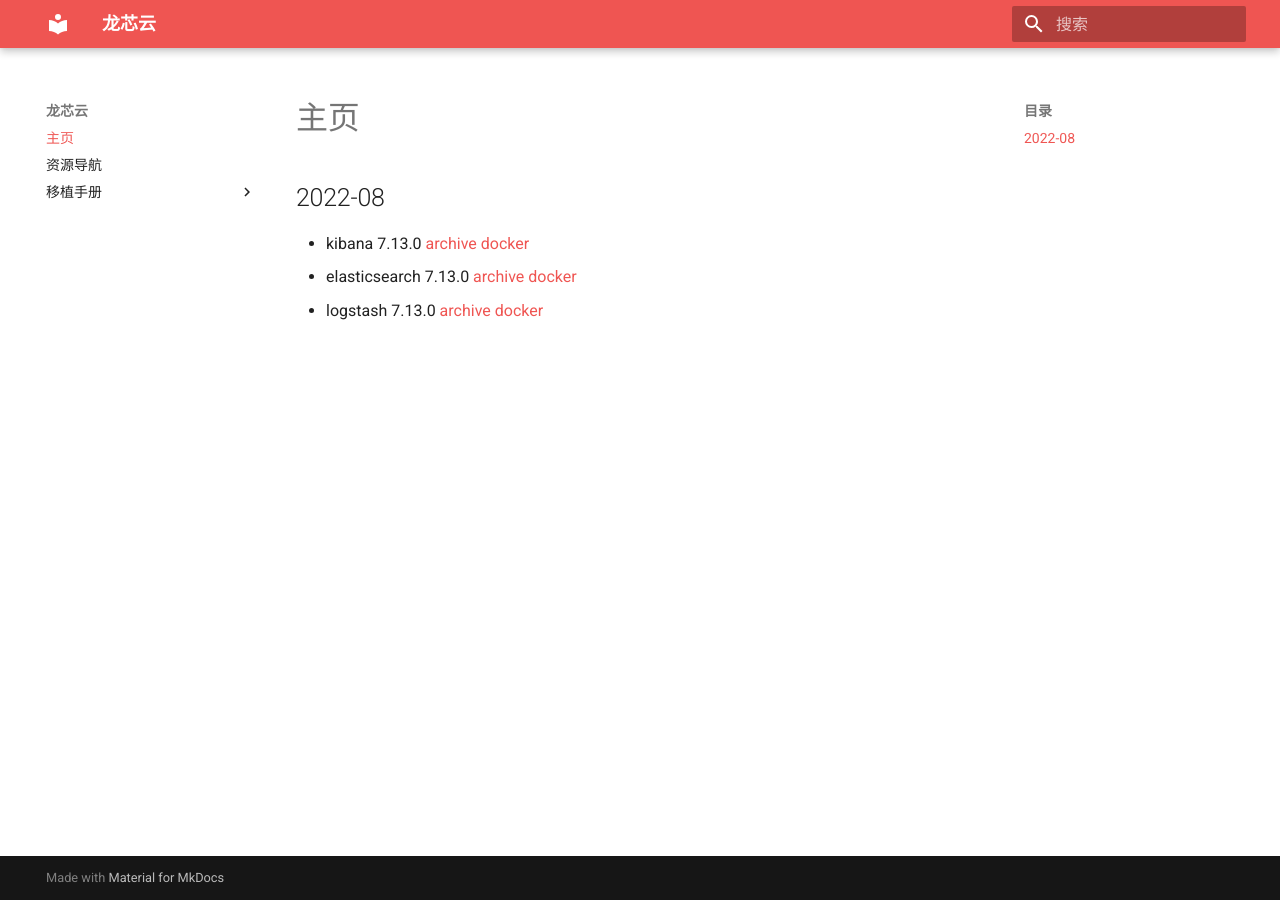
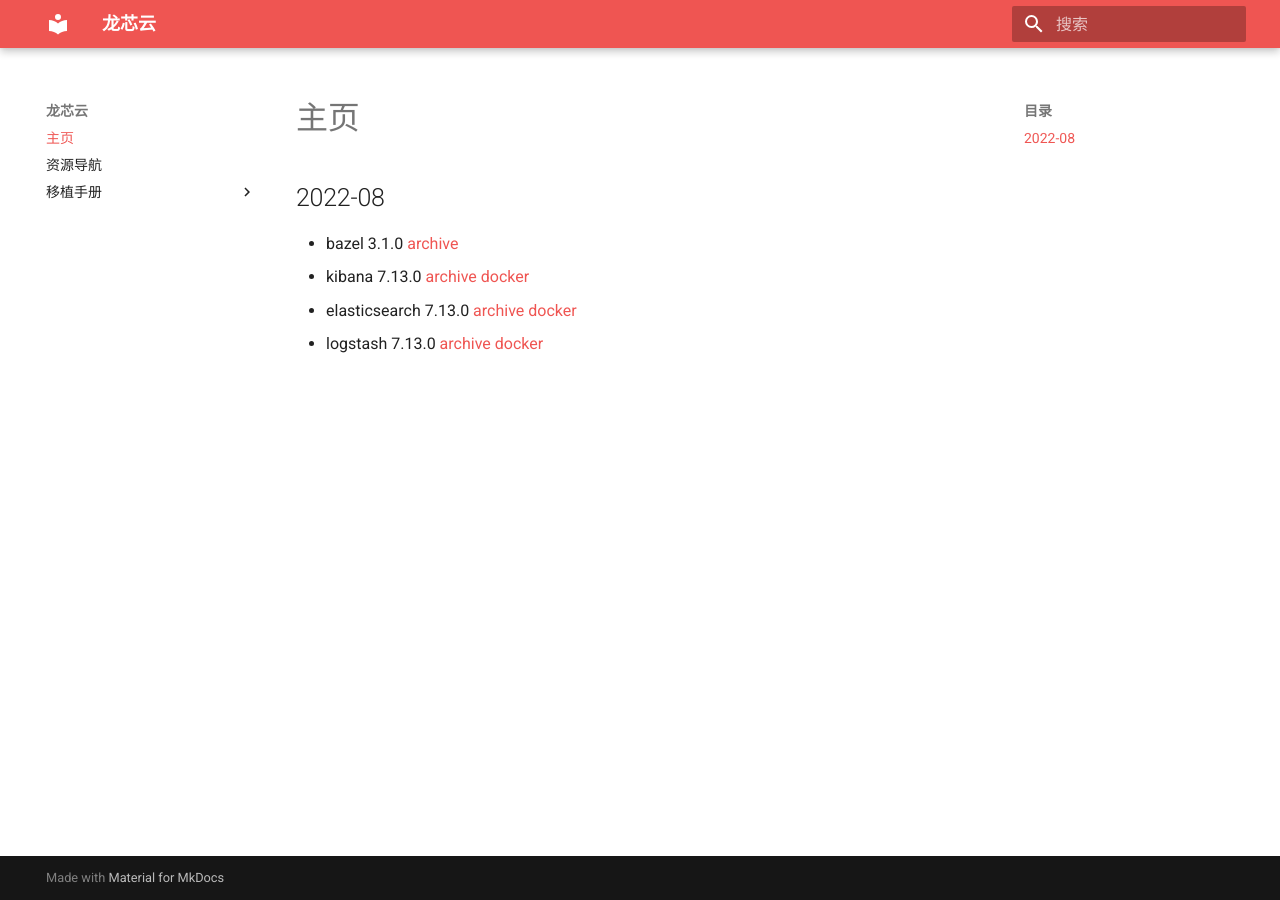
Before and after one commit to Loongson-Cloud-Community/Loongson-Cloud-Community, an MkDocs documentation site: the page built from docs/index.md, in a window 1280 px wide. Built offline with MkDocs 1.6.1 and Material for MkDocs 9.7.7, drawn with Linux system fonts in a browser that asks for light colours.

Commit message:
Update index.md

```diff
--- a/docs/index.md
+++ b/docs/index.md
@@ -1,6 +1,7 @@
 # 主页
 
 ## 2022-08
+- bazel 3.1.0 [archive](https://github.com/Loongson-Cloud-Community/bazel/releases/tag/3.1.0)
 - kibana 7.13.0 [archive](https://github.com/Loongson-Cloud-Community/kibana/releases/download/v7.13.0/kibana-7.13.0-linux-loongarch64.tar.gz) [docker](https://cr.loongnix.cn/repository/library/kibana)
 - elasticsearch 7.13.0 [archive](https://github.com/Loongson-Cloud-Community/elasticsearch/releases/tag/v7.13.0) [docker](https://cr.loongnix.cn/repository/library/elasticsearch)
 - logstash 7.13.0 [archive](https://github.com/Loongson-Cloud-Community/logstash/releases/tag/v7.13.0) [docker](https://cr.loongnix.cn/repository/library/logstash)
```
